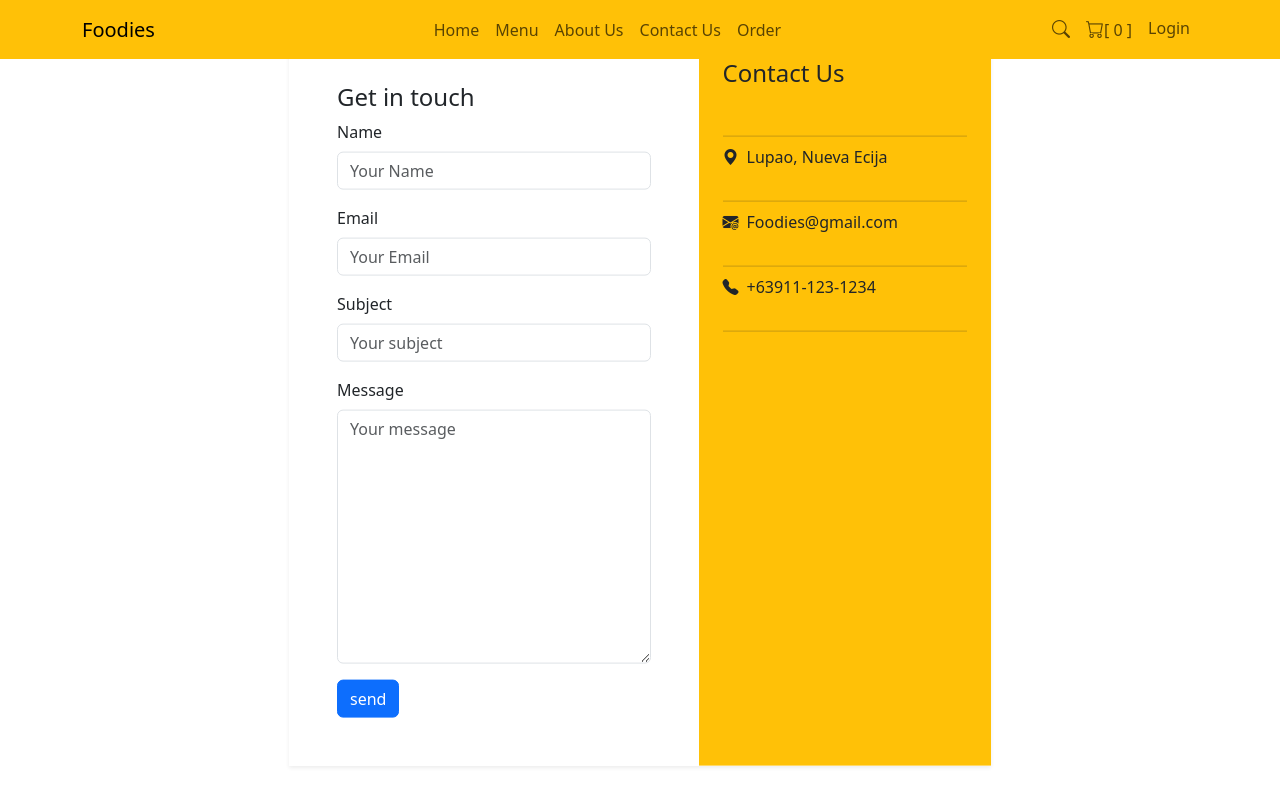
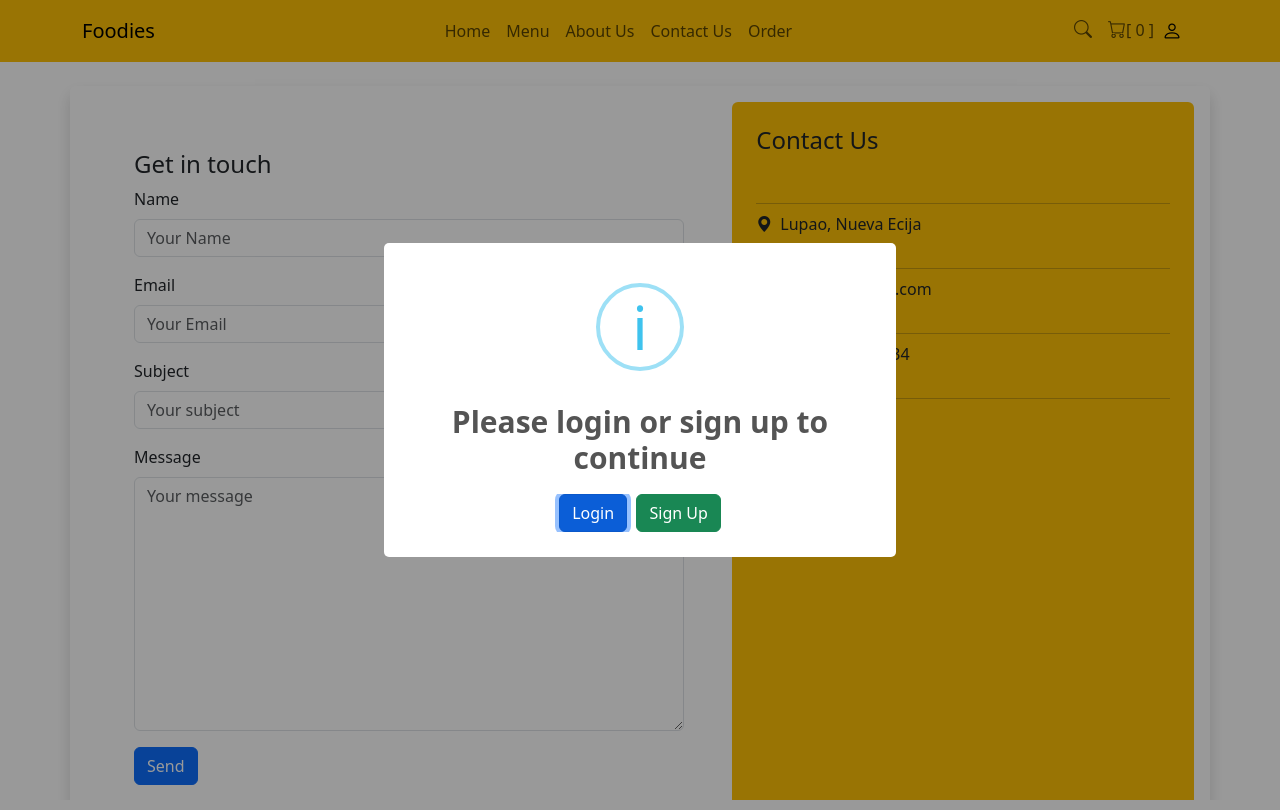
Before and after one commit to SilentSevenStars/Food-Order-rep, a PHP site: page /contact.php in a window 1280 px wide. Run offline with PHP 8.4, Linux system fonts and the light colour scheme; the visitor is signed in with stand-in values (Sample User, id 1); data comes from the database, SQL or seed files in the repository; some libraries are stand-ins or nearby versions.

Commit message:
Update contact.php

```diff
--- a/contact.php
+++ b/contact.php
@@ -1,4 +1,13 @@
 <?php
+
+session_start();
+
+require 'component/connection.php';
+require 'component/show.php';
+
+$_SESSION['link'] = "contact.php";
+
+$showCategory = new Show($conn, 'category');
 
 use PHPMailer\PHPMailer\PHPMailer;
 use PHPMailer\PHPMailer\SMTP;
@@ -56,24 +65,15 @@ if ($_SERVER["REQUEST_METHOD"] == "POST") {
             margin: 0;
             box-sizing: border-box;
         }
-        .contact{
-            width: 60%;
-            padding: 45px;
-            border-radius: 0;
-            position: absolute;
-            left: 50%;
-            top: 50%;
-            transform: translate(-50%, -50%);
-        }
     </style>
 </head>
-<body>
+<body class="d-flex flex-column min-vh-100">
     <?php include 'includes/header.php'; ?>
 
-        <div class="container contact">
-            <div class="row shadow-sm">
-                <div class="col-md-7 p-5">
-                    <form action="" method="POST">
+        <div class="container pt-4">
+            <div class="row shadow p-3 mb-5 rounded">
+                <div class="col-md-7 p-5 ">
+                    <form action="" method="post">
                         <h4>Get in touch</h4>
                         <div class="mb-3">
                             <label for="" class="form-label">Name</label>
@@ -91,10 +91,10 @@ if ($_SERVER["REQUEST_METHOD"] == "POST") {
                             <label for="" class="form-label">Message</label>
                             <textarea name="message" id="" cols="30" rows="10" class="form-control" placeholder="Your message" required></textarea>
                         </div>
-                        <input type="submit" value="send" name="send" class="btn btn-primary">
+                        <input type="submit" value="Send" name="Send" class="btn btn-primary">
                     </form>
                 </div>
-                <div class="col-md-5 bg-warning p-4">
+                <div class="col-md-5 bg-warning p-4 rounded">
                     <h4>Contact Us</h4>
                     <div class="mt-5">
                         <hr class="mb-2">
@@ -117,5 +117,23 @@ if ($_SERVER["REQUEST_METHOD"] == "POST") {
                 </div>
         </div>
     </div>
+
+    <?php include 'includes/footer.php' ?>
+
+    <script src="js/sweetalert2.js"></script>
+
+    <script>
+        <?php
+            if(isset($_SESSION['login'])){
+                echo "swal.fire({
+                    icon: 'info',
+                    title: 'Please login or sign up to continue',
+                    showConfirmButton: false,
+                    html: '<a class=\"btn btn-primary\" href=\"login.php\">Login</a>&nbsp;&nbsp;<a class=\"btn btn-success\" href=\"signup.php\">Sign Up</a>',
+                });";
+                unset($_SESSION['login']);
+            }
+        ?>
+    </script>
 </body>
 </html>
```
